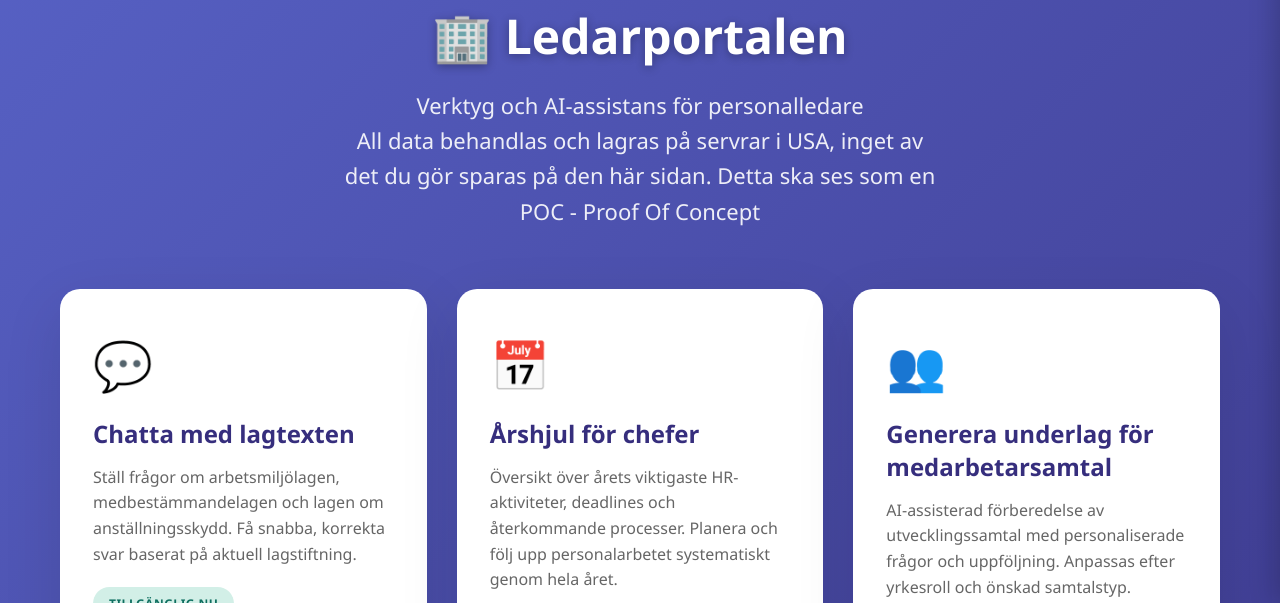
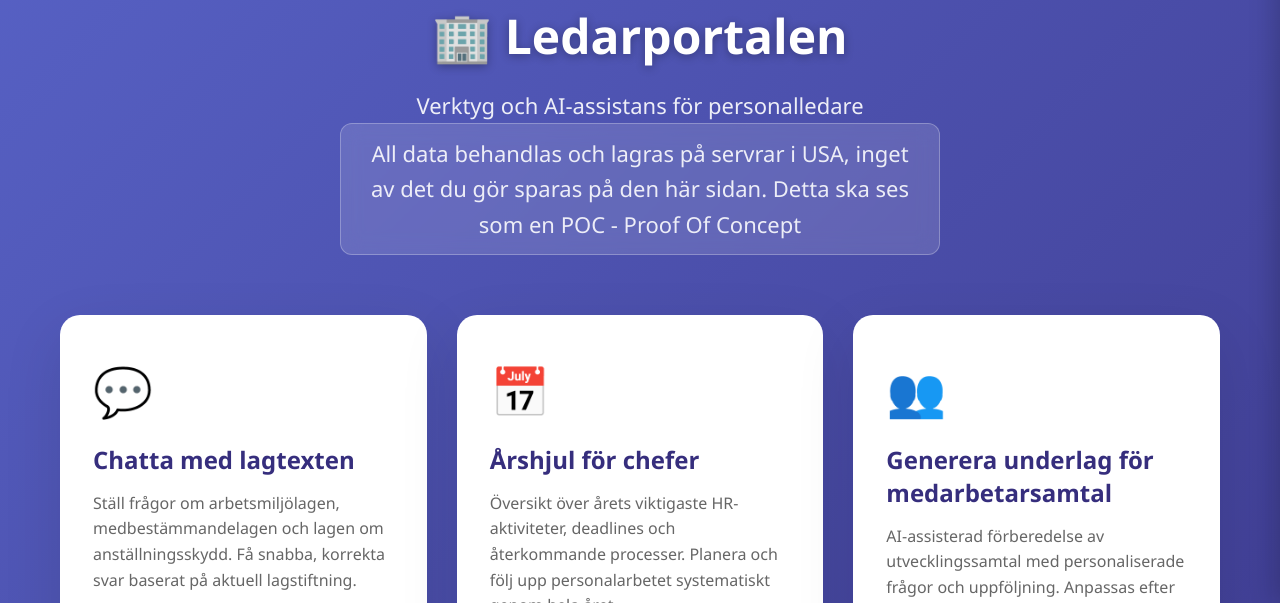
Before and after one commit to andersasplundberggren/ledarportalen, a website: page index.html in a window 1280 px wide. Shown: the part 197-800 px from the top of the page. Drawn offline with Linux system fonts and the light colour scheme.

Commit message:
Update index.html

```diff
--- a/index.html
+++ b/index.html
@@ -52,6 +52,20 @@
         .header h1 { font-size: 48px; margin-bottom: 20px; font-weight: 700; text-shadow: 0 2px 10px rgba(0,0,0,0.3); }
         .header p { font-size: 22px; opacity: 0.9; max-width: 600px; margin: 0 auto; line-height: 1.6; }
 
+        /* Ny styling för disclaimer-texten */
+        .disclaimer {
+            font-size: 14px;
+            opacity: 0.95;
+            max-width: 650px;
+            margin: 20px auto 0;
+            padding: 12px 20px;
+            background: rgba(255, 255, 255, 0.15);
+            border: 1px solid rgba(255, 255, 255, 0.3);
+            border-radius: 12px;
+            line-height: 1.5;
+            backdrop-filter: blur(10px);
+        }
+
         .tools-grid { display: grid; grid-template-columns: repeat(auto-fit, minmax(350px, 1fr)); gap: 30px; margin-bottom: 40px; }
         .tool-card {
             background: white; border-radius: 20px; padding: 40px 30px; box-shadow: 0 20px 60px rgba(0,0,0,0.1);
@@ -74,6 +88,7 @@
             .container { padding: 0 15px 20px 15px; }
             .header h1 { font-size: 36px; }
             .header p { font-size: 18px; }
+            .disclaimer { font-size: 13px; padding: 10px 16px; }
             .tools-grid { grid-template-columns: 1fr; gap: 20px; }
             .tool-card { padding: 30px 25px; }
         }
@@ -118,7 +133,7 @@
                  class="kommune-logo">
             <h1>🏢 Ledarportalen</h1>
             <p>Verktyg och AI-assistans för personalledare</p>
-            <p>All data behandlas och lagras på servrar i USA, inget av det du gör sparas på den här sidan. Detta ska ses som en POC - Proof Of Concept</p>
+            <p class="disclaimer">All data behandlas och lagras på servrar i USA, inget av det du gör sparas på den här sidan. Detta ska ses som en POC - Proof Of Concept</p>
         </div>
 
         <!-- Puffar i samma ordning som menyn -->
```
